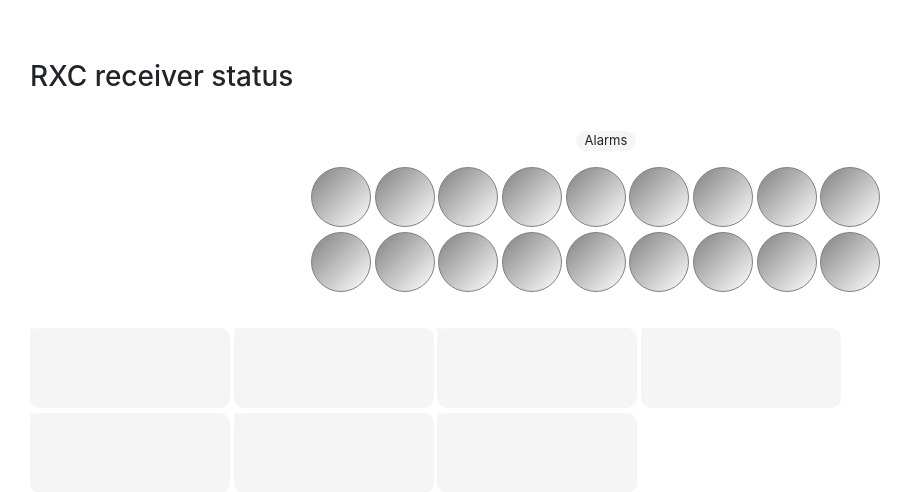
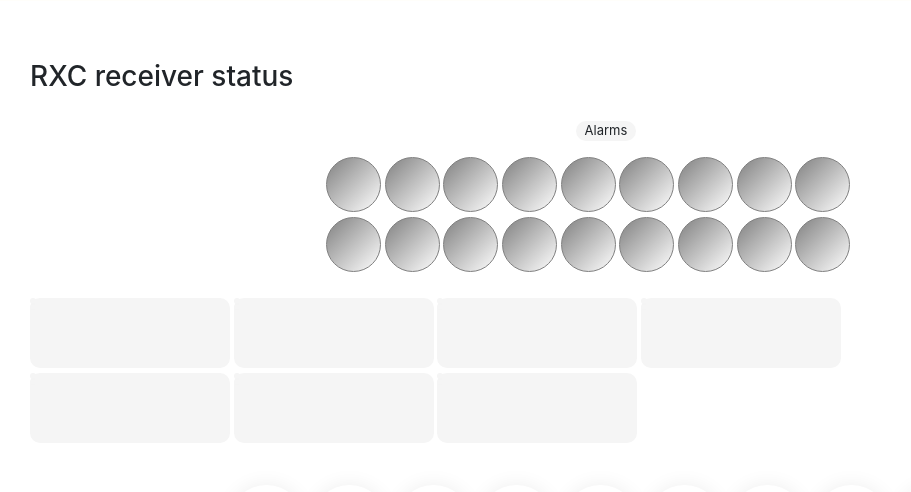
Before and after one commit to Andris-Akacenoks/meteo, a PHP site: page / in a window 1280 px wide. Shown: the part 799-1291 px from the top of the page, without its empty margins (34-945 px from the left). Run offline with PHP 8.4, Linux system fonts and the light colour scheme; data that the repository does not hold is empty; some libraries are stand-ins or nearby versions.

Commit message:
Optimistic changes in style

```diff
--- a/project/src/css/style.css
+++ b/project/src/css/style.css
@@ -11,7 +11,7 @@ th, td {
 
 .rxc-status-table{
   width: 200px;
-  height:80px;
+  height:70px;
   display: inline-block;
 }
 
@@ -214,11 +214,9 @@ th{
 }
 
 #alarm-container{
-  margin-top: 4%;
-  margin-bottom: 4%;
   margin: auto;
-  width: 650px;
-  padding: 30px;
+  width: 600px;
+  padding: 20px;
   /* border: 1px solid grey; */
 }
 
@@ -242,11 +240,11 @@ th{
 
 
 .btn {
-  width: 80px;
-  height: 80px;
+  width: 75px;
+  height: 75px;
   text-align: center;
   font-size: 22px;
-  line-height: 60px;
+  line-height: 55px;
   transition: 0.5s;
   background-size: 200% auto;
   color: white;
@@ -289,8 +287,8 @@ th{
 
 
 .alarm-indicator{
-    height: 60px;
-    width: 60px;
+    height: 55px;
+    width: 55px;
     background-color: #bbb;
     border-radius: 50%;
     border: 1px solid grey;
```
